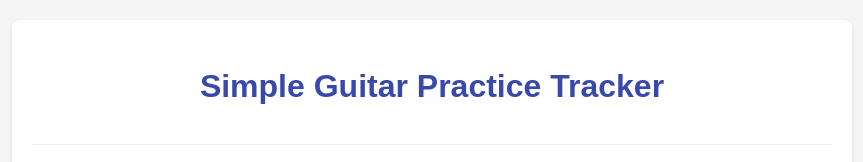
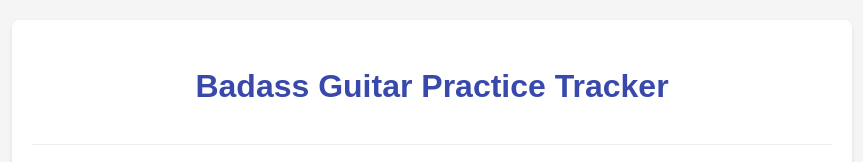
Before and after one commit to slarsen2/slarsen2.github.io, a plain HTML site: page apps/guitar-practice-tracker/index.html in a window 1280 px wide. Shown: the top 162 px of the page, without its empty margins (208-1071 px from the left). Drawn offline with nearby package versions, Linux system fonts and the light colour scheme.

Commit message:
my bad cool title

```diff
--- a/apps/guitar-practice-tracker/index.html
+++ b/apps/guitar-practice-tracker/index.html
@@ -171,7 +171,7 @@
 <body>
     <div class="container">
         <header>
-            <h1>Simple Guitar Practice Tracker</h1>
+            <h1>Badass Guitar Practice Tracker</h1>
         </header>
 
         <div class="stats">
```
